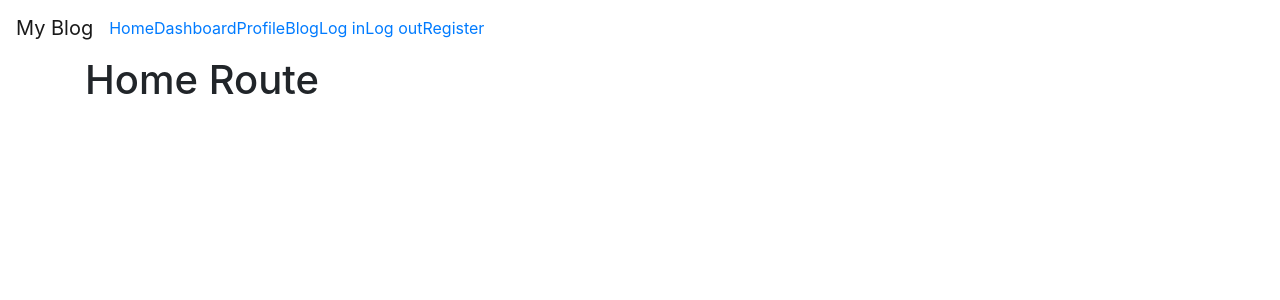
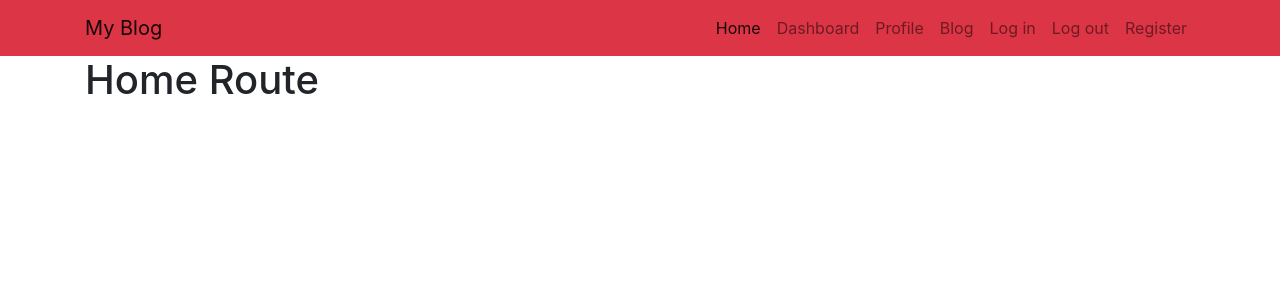
Before and after one commit to markoviceva/web, an Angular app in the folder client/: page / in a window 1280 px wide. Shown: the top 300 px of the page. Built offline with nearby package versions, Linux system fonts and the light colour scheme.

Commit message:
Navbar design

```diff
--- a/client/src/app/components/navbar/navbar.component.html
+++ b/client/src/app/components/navbar/navbar.component.html
@@ -1,49 +1,36 @@
-<!--Navbar-->
-<nav class="navbar navbar-expand-lg navbar-light  primary-color">
-
-    <!-- Navbar brand -->
-    <a class="navbar-brand" href="#">My Blog</a>
-
-    <!-- Collapse button -->
-    <button class="navbar-toggler" type="button" data-toggle="collapse" data-target="#basicExampleNav"
-      aria-controls="basicExampleNav" aria-expanded="false" aria-label="Toggle navigation">
+<!-- Navigation -->
+<nav class="navbar navbar-expand-lg navbar-light  bg-danger static-top">
+    <div class="container">
+      <a class="navbar-brand" href="/home">My Blog</a>
+      <button class="navbar-toggler" type="button" data-toggle="collapse" data-target="#navbarResponsive" aria-controls="navbarResponsive" aria-expanded="false" aria-label="Toggle navigation">
         <span class="navbar-toggler-icon"></span>
       </button>
-
-    <!-- Collapsible content -->
-    <div class="collapse navbar-collapse" id="basicExampleNav">
-
-      <!-- Links -->
-      <ul class="navbar-nav mr-auto">
+      <div class="collapse navbar-collapse" id="navbarResponsive">
+        <ul class="navbar-nav ml-auto">
           <li class="nav-item active">
-            <a routerLink="/home" routerLinkActive="active">Home</a>
+            <a class="nav-link" href="/home">Home
+              <span class="sr-only">(current)</span>
+            </a>
           </li>
-
           <li class="nav-item">
-            <a routerLink="/dashboard" routerLinkActive="active">Dashboard</a>
+            <a class="nav-link" href="/dashboard">Dashboard</a>
           </li>
-
           <li class="nav-item">
-            <a routerLink="/profile" routerLinkActive="active">Profile</a>
+            <a class="nav-link" href="/profile">Profile</a>
           </li>
-
           <li class="nav-item">
-            <a routerLink="/blog" routerLinkActive="active">Blog</a>
+            <a class="nav-link" href="/blog">Blog</a>
           </li>
-
           <li class="nav-item">
-            <a routerLink="/login" routerLinkActive="active">Log in</a>
+            <a class="nav-link" href="/login">Log in</a>
           </li>
-
           <li class="nav-item">
-            <a routerLink="/logout" routerLinkActive="active">Log out</a>
+            <a class="nav-link" href="/logout">Log out</a>
           </li>
-
           <li class="nav-item">
-            <a routerLink="/register" routerLinkActive="active">Register</a>
+            <a class="nav-link" href="/register">Register</a>
           </li>
         </ul>
-      <!-- Links -->
+      </div>
     </div>
   </nav>
-  <!--/.Navbar-->
```
Lines whose indentation alone changed are shown as unchanged.
